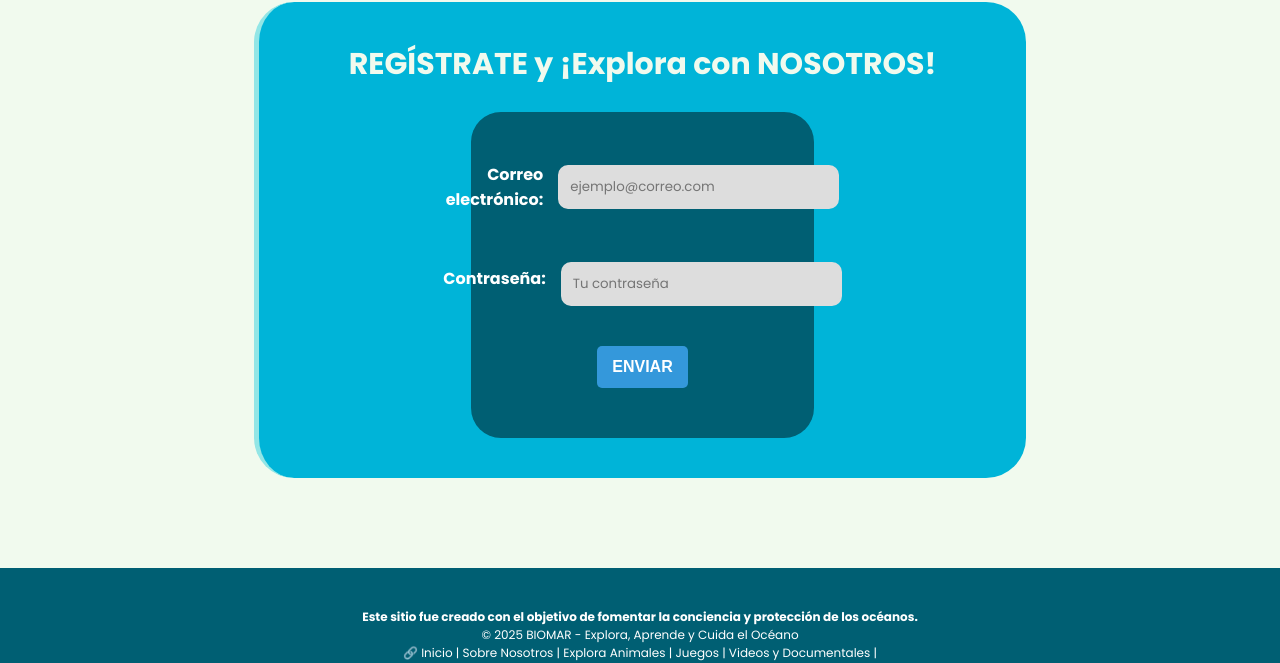
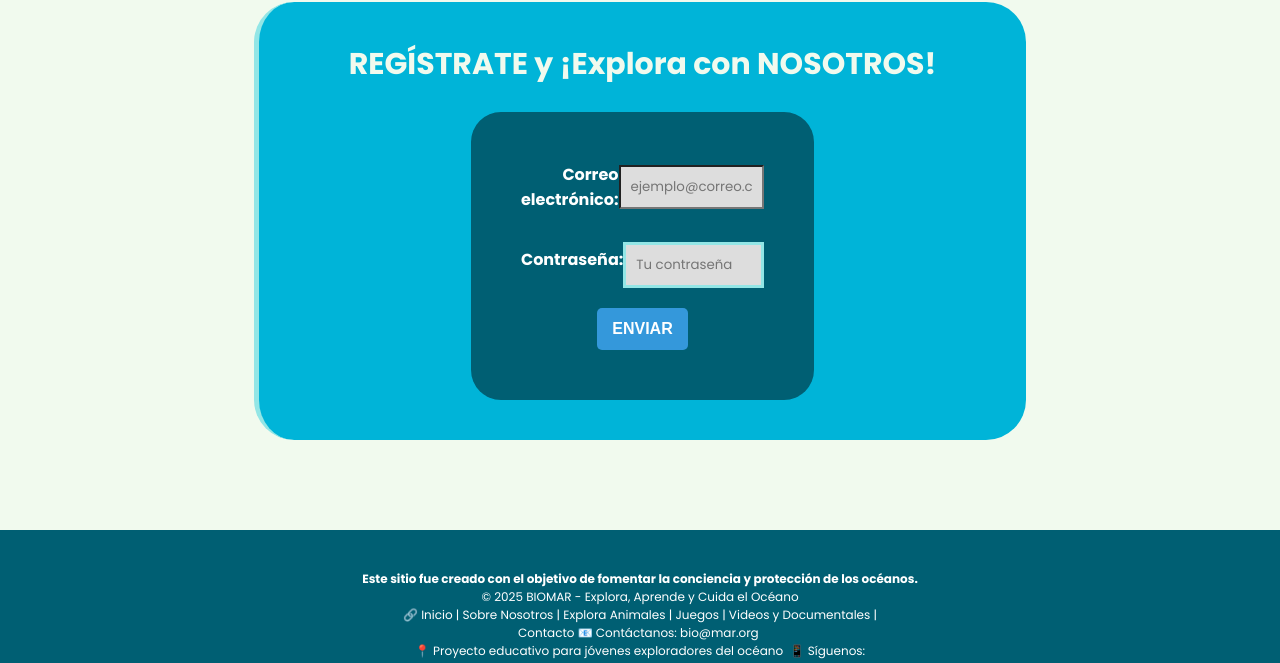
Before and after one commit to josyfermejorada/josyfermejorada.github.io, a plain HTML site: page index.html in a window 1280 px wide. Shown: the part 1383-2046 px from the top of the page. Drawn offline with Linux system fonts and the light colour scheme.

Commit message:
Update index.html

```diff
--- a/index.html
+++ b/index.html
@@ -115,30 +115,31 @@ h2 {
     color: #f1faee;
     text-align: center;
     font-family: "Poppins", bold;
-    font-size: 30px;
+    font-size: 30 px;
     font-weight: bold;
 }
 .form-group-horizontal {
   display: flex;
   align-items: center;
   justify-content: center;
-  gap: 15px;
-  margin-bottom: 20px;
+  gap: 15 px;
+  margin-bottom: 20 px;
 }
 
 .form-group-horizontal label {
-  width: 150px;
+  width: 150 px;
   text-align: right;
   font-weight: bold;
   color: #ffff;
   font-family: "Poppins";
+width-min: 150 px;
 }
 
 .form-group-horizontal input {
-  width: 300px;
-  padding: 10px;
-  border: 2px solid #ddd;
-  border-radius: 10px;
+  width: 300 px;
+  padding: 10 px;
+  border: 2 px solid #ddd;
+  border-radius: 10 px;
   font-family: "Poppins";
   background-color: #ddd;
   color: #005F73;
@@ -147,7 +148,7 @@ h2 {
 .form-group-horizontal input:focus {
   border-color: #93E6E6;
   outline: none;
-  box-shadow: 0 0 5px rgba(52, 152, 219, 0.5);
+  box-shadow: 0 0 5 px rgba (52, 152, 219, 0.5);
 }
 
 textarea {
```
